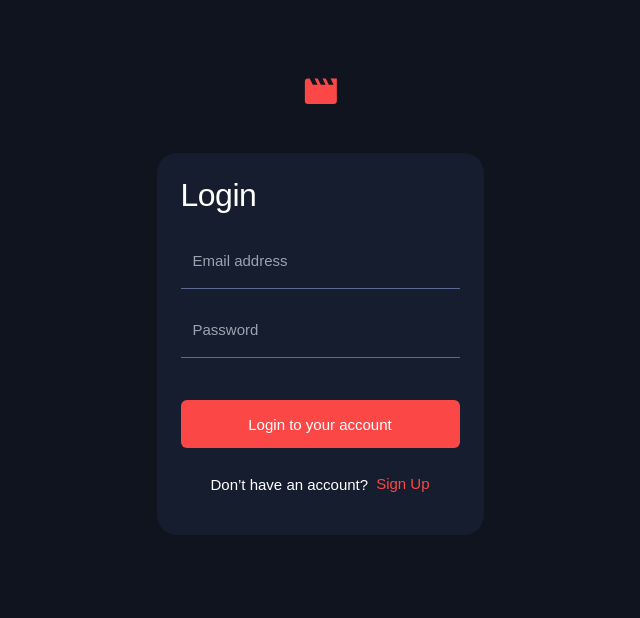
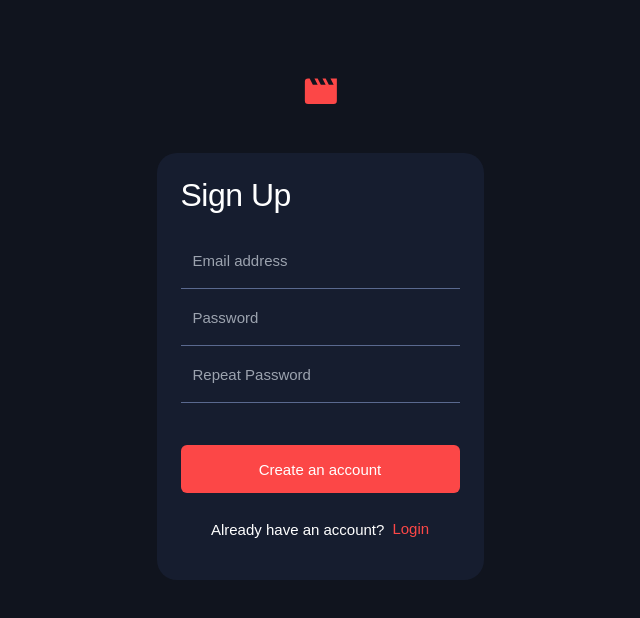
Before and after one commit to DachiNatenadze/EntertaimentWebApp, a React (Vite) app: page / in a window 1280 px wide. Shown: the top 618 px of the page, without its empty margins (320-960 px from the left). Built offline with nearby package versions, Linux system fonts and the light colour scheme.

Commit message:
added Error that if Repeated password dont match

```diff
--- a/src/Layout.tsx
+++ b/src/Layout.tsx
@@ -26,12 +26,13 @@ interface MyContextType {
   setRepeatPassword: React.Dispatch<React.SetStateAction<string>>;
 }
 
+
+
 export default function Layout() {
   const [EmailAddress, setEmailAddress] = useState<string>("");
   const [Password, setPassword] = useState<string>("");
   const [ShowError, setShowError] = useState<boolean>(false);
   const [RepeatPassword, setRepeatPassword] = useState("");
-
   return (
     <BrowserRouter>
       <MyContext.Provider
@@ -46,8 +47,8 @@ export default function Layout() {
           setRepeatPassword,
         }}>
         <Routes>
-          <Route path="/" element={<LoginPage />} />
-          <Route path="/Signup" element={<Signup />} />
+          <Route path="/LoginPage" element={<LoginPage />} />
+          <Route path="/" element={<Signup />} />
         </Routes>
       </MyContext.Provider>
     </BrowserRouter>
--- a/src/Pages/Login.tsx
+++ b/src/Pages/Login.tsx
@@ -1,43 +1,79 @@
 import { Link } from "react-router-dom";
 import MovieLogo from "../assets/logo.svg";
+import { useContext } from "react";
+import { MyContext } from "../Layout";
 
 export default function Login() {
+  const {
+    EmailAddress,
+    setEmailAddress,
+    Password,
+    setPassword,
+    ShowError,
+    setShowError,
+  } = useContext(MyContext);
+  const handleChange = (e: React.MouseEvent<HTMLButtonElement>) => {
+    e.preventDefault();
+    if (EmailAddress.length == 0 || Password.length == 0) {
+      setShowError(true);
+    }
+  };
   return (
     <>
       <main className="w-full flex flex-col items-center justify-center">
         <section className="flex flex-col items-center justify-center">
-          <img className="mt-[78px] mb-[48px]" src={MovieLogo} alt="" />
-          <div className="Form flex justify-center items-center">
-            <div className="loginDiv px-6 py-6 w-[327px]  flex-shrink-0 rounded-[20px] bg-[#161D2F] flex flex-col">
+          <img
+            className="mt-[78px] mb-[48px]"
+            src={MovieLogo}
+            alt="Movie Logo"
+          />
+          <div className="Form flex justify-center items-center relative">
+            <div className="loginDiv px-6 py-6 w-[327px] flex-shrink-0 rounded-[20px] bg-[#161D2F] flex flex-col">
               <h2 className="text-[#FFF] text-[32px] not-italic font-normal leading-[normal] tracking-[-0.5px] mb-[20px]">
                 Login
               </h2>
-              <form className="flex flex-col gap-3">
+              <form className="flex flex-col relative">
                 <label htmlFor="Email">
                   <input
-                    className="w-[279px] h-[37px] border-b border-[#5A698F] bg-[#161D2F] text-placeholder relative top-[-2px] py-7 px-3 focus:outline-none focus:ring-2 focus:ring-blue-500"
+                    className="w-[279px] h-[37px] border-b border-[#5A698F] bg-[#161D2F] text-placeholder relative top-[-2px] py-7 px-3 focus:outline-none focus:ring-2 focus:ring-blue-500 text-[#FFF]"
                     type="text"
                     placeholder="Email address"
+                    onChange={(e) => setEmailAddress(e.target.value)}
                   />
+                  {ShowError && EmailAddress.length === 0 && (
+                    <h2 className="absolute bottom-[19px] left-[180px] text-[#FC4747] font-[Outfit] text-[13px] not-italic font-normal leading-[normal]">
+                      Can’t be empty
+                    </h2>
+                  )}
                 </label>
+              </form>
+              <form className="flex flex-col relative mb-[40px]">
                 <label htmlFor="Password">
                   <input
-                    className="mb-[40px] w-[279px] h-[37px] border-b border-[#5A698F] bg-[#161D2F] text-placeholder relative top-[-2px] py-7 px-3 focus:outline-none focus:ring-2 focus:ring-blue-500"
-                    type="text"
+                    className="relative w-[279px] h-[37px] border-b border-[#5A698F] bg-[#161D2F] text-placeholder top-[-2px] py-7 px-3 focus:outline-none focus:ring-2 focus:ring-blue-500 text-[#FFF]"
+                    type="password"
                     placeholder="Password"
+                    onChange={(e) => setPassword(e.target.value)}
                   />
+                  {ShowError && Password.length === 0 && (
+                    <h2 className="absolute bottom-[19px] left-[180px] text-[#FC4747] font-[Outfit] text-[13px] not-italic font-normal leading-[normal]">
+                      Can’t be empty
+                    </h2>
+                  )}
                 </label>
               </form>
-              <button className="w-[279px] h-[48px] flex-shrink-0 rounded-[6px] bg-[#FC4747] mb-[24px]">
+              <button
+                className="w-[279px] h-[48px] flex-shrink-0 rounded-[6px] bg-[#FC4747] mb-[24px]"
+                onClick={handleChange}>
                 <h2 className="text-[#FFF] text-center text-[15px] font-normal leading-[normal]">
                   Login to your account
                 </h2>
               </button>
               <div className="flex flex-row justify-center items-center gap-2 mb-[15px]">
                 <h2 className="text-[#FFF] text-center text-[15px] font-normal leading-[normal]">
-                  Don’t have an account?{" "}
+                  Don’t have an account?
                 </h2>
-                <Link to={`/Signup`}>
+                <Link to="/">
                   <span className="text-[#FC4747] text-center text-[15px] font-normal leading-[normal]">
                     Sign Up
                   </span>
--- a/src/Pages/Sign Up.tsx
+++ b/src/Pages/Sign Up.tsx
@@ -14,7 +14,7 @@ export default function Login() {
     RepeatPassword,
     setRepeatPassword,
   } = useContext(MyContext);
-  const handleChange = (e: React.MouseEvent<HTMLButtonElement>) => {
+  const handleChange = (e: React.MouseEvent<HTMLHeadingElement>) => {
     e.preventDefault();
     if (
       EmailAddress.length == 0 ||
@@ -24,9 +24,24 @@ export default function Login() {
       setShowError(true);
     }
   };
+
+  const SaveLogin = () => {
+    const DatasOfUser = JSON.parse(localStorage.getItem(`DatasOfUser`) || "[]");
+    const Data = {
+      EmailAddress: EmailAddress,
+      Password: Password,
+      RepeatPassword: RepeatPassword,
+    };
+
+    DatasOfUser.push(Data);
+
+    localStorage.setItem(`DataOfUser`, JSON.stringify(Data));
+  };
+
   return (
     <>
       <main className="w-full flex flex-col items-center justify-center">
+        <div className="sm: hidden lg:block">
           <section className="flex flex-col items-center justify-center">
             <img
               className="mt-[78px] mb-[48px]"
@@ -36,7 +51,7 @@ export default function Login() {
             <div className="Form flex justify-center items-center relative">
               <div className="loginDiv px-6 py-6 w-[327px] flex-shrink-0 rounded-[20px] bg-[#161D2F] flex flex-col">
                 <h2 className="text-[#FFF] text-[32px] not-italic font-normal leading-[normal] tracking-[-0.5px] mb-[20px]">
-                Login
+                  Sign Up
                 </h2>
                 <form className="flex flex-col relative">
                   <label htmlFor="Email">
@@ -81,20 +96,27 @@ export default function Login() {
                         Can’t be empty
                       </h2>
                     )}
+                    {ShowError && Password !== RepeatPassword && (
+                      <h2 className="w-fit absolute bottom-[58px] left-[180px] text-[#FC4747] font-[Outfit] text-[13px] not-italic font-normal leading-[normal]">
+                        Password do not match
+                      </h2>
+                    )}
                   </label>
                 </form>
                 <button
                   className="w-[279px] h-[48px] flex-shrink-0 rounded-[6px] bg-[#FC4747] mb-[24px]"
+                  onClick={SaveLogin}>
+                  <h2
+                    className="text-[#FFF] text-center text-[15px] font-normal leading-[normal]"
                     onClick={handleChange}>
-                <h2 className="text-[#FFF] text-center text-[15px] font-normal leading-[normal]">
-                  Login to your account
+                    Create an account
                   </h2>
                 </button>
                 <div className="flex flex-row justify-center items-center gap-2 mb-[15px]">
                   <h2 className="text-[#FFF] text-center text-[15px] font-normal leading-[normal]">
                     Already have an account?
                   </h2>
-                <Link to="/">
+                  <Link to="/LoginPage">
                     <span className="text-[#FC4747] text-center text-[15px] font-normal leading-[normal]">
                       Login
                     </span>
@@ -103,6 +125,7 @@ export default function Login() {
               </div>
             </div>
           </section>
+        </div>
       </main>
     </>
   );
```
Lines whose indentation alone changed are shown as unchanged.
